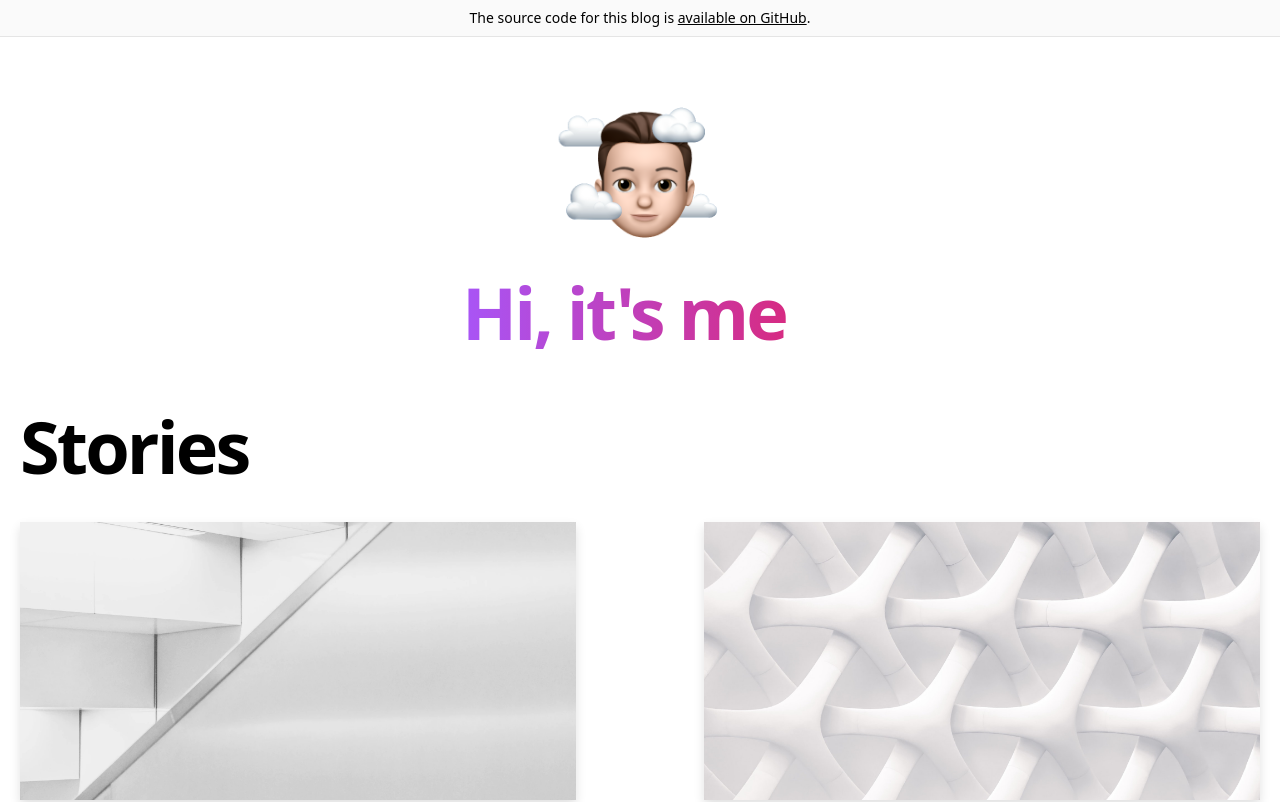
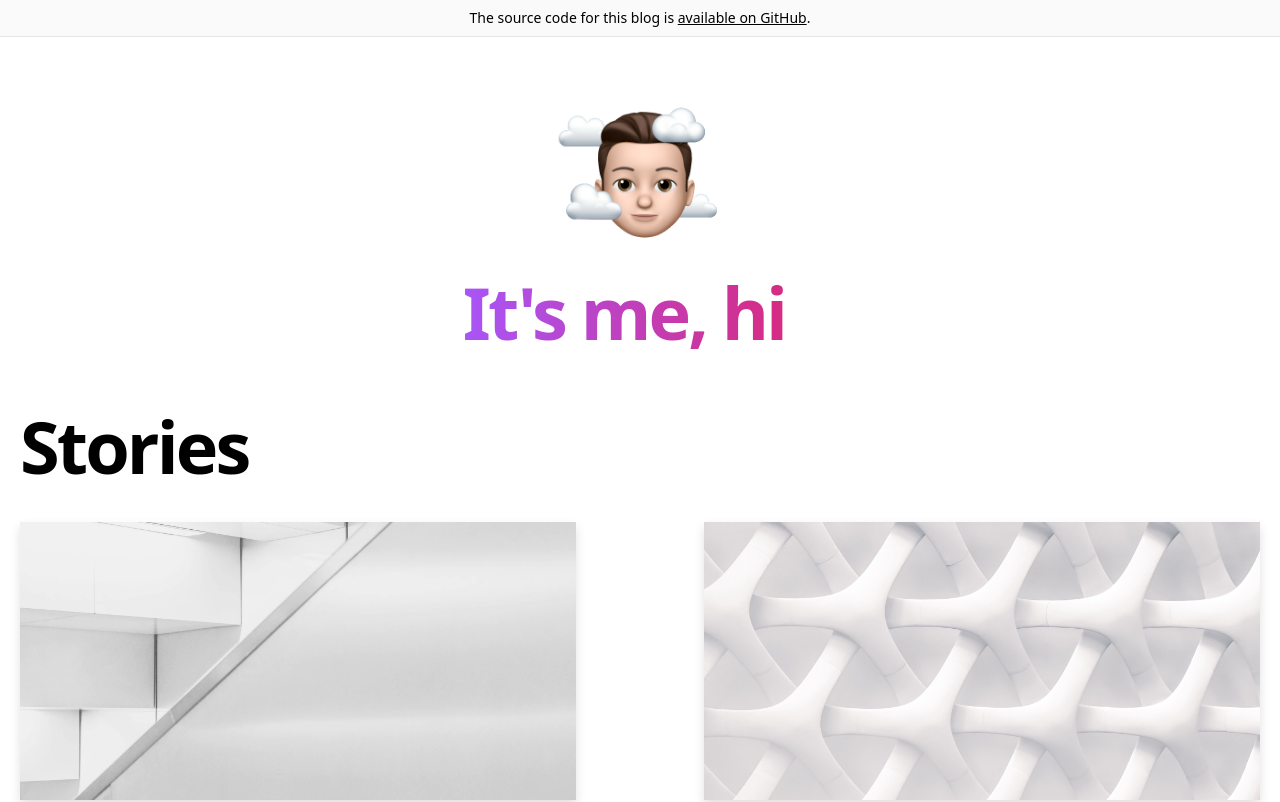
Before and after one commit to FarishLoy/farishnoorhisham, a Next.js app: page / in a window 1280 px wide. Shown: the top 802 px of the page. Built offline with nearby package versions, Linux system fonts and the light colour scheme.

Commit message:
change intro text

```diff
--- a/components/intro.tsx
+++ b/components/intro.tsx
@@ -5,9 +5,11 @@ const Intro = () => {
   return (
     <section className="flex-col flex items-center md:justify-between mt-10 mb-16 md:mb-12">
       <Image src={imageFile} alt="A memoji" className="w-48 h-48" />
-      <h1 className="text-5xl md:text-7xl font-bold tracking-tighter leading-tight md:pr-8 text-center text-transparent bg-clip-text bg-gradient-to-r from-purple-500 to-pink-600">
-        Hi, it's me
-      </h1>
+      <div>
+        <h1 className="text-5xl md:text-7xl font-bold tracking-tighter leading-tight md:pr-8 text-center text-transparent bg-clip-text bg-gradient-to-r from-purple-500 to-pink-600">
+          It's me, hi
+        </h1>
+      </div>
     </section>
   )
 }
```
